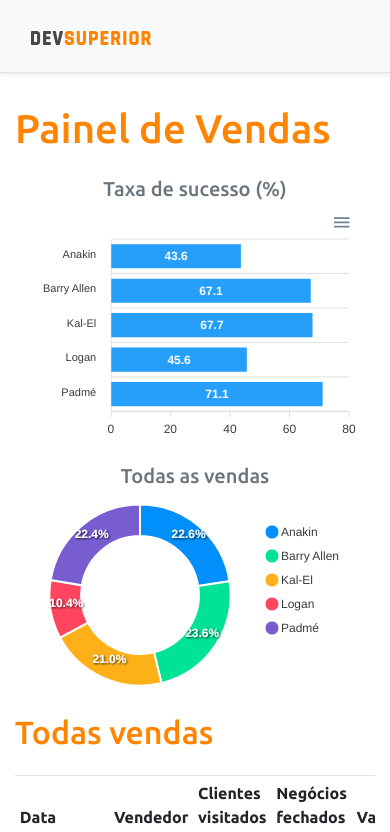
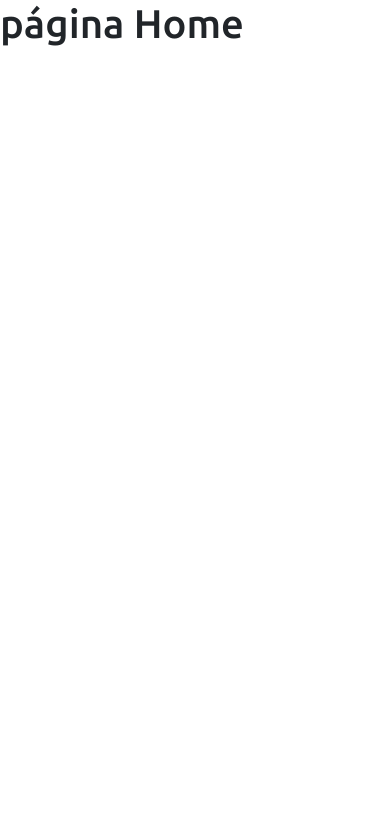
Before and after one commit to thiagoifrn/projeto-sds3, a React (Create React App) app in the folder frontend/: page / in a window 390 px wide. Shown: the top 832 px of the page. Built offline with nearby package versions, Linux system fonts and the light colour scheme.

Commit message:
Criango Pages e Rotas

```diff
--- a/frontend/package.json
+++ b/frontend/package.json
@@ -19,6 +19,7 @@
     "react": "^17.0.2",
     "react-apexcharts": "^1.3.9",
     "react-dom": "^17.0.2",
+    "react-router-dom": "^5.2.0",
     "react-scripts": "4.0.3",
     "typescript": "^4.1.2",
     "web-vitals": "^1.0.1"
@@ -46,5 +47,8 @@
       "last 1 firefox version",
       "last 1 safari version"
     ]
+  },
+  "devDependencies": {
+    "@types/react-router-dom": "^5.1.7"
   }
 }
--- a/frontend/src/App.tsx
+++ b/frontend/src/App.tsx
@@ -1,37 +1,9 @@
-import BarCharts from "components/BarChart";
-import DataTable from "components/DataTable";
-import DonutCharts from "components/DonutChart";
-import Footer from "components/Footer";
-import NavBar from "components/NavBar";
+
+import Routes from "Routes";
 
 function App() {
   return (
-    <>
-
-      <NavBar />
-
-      <div className="container">
-        <h1 className="text-primary py-3">Painel de Vendas</h1>
-        <div className="row px-3">
-          <div className="col-sm-6">
-              <h5 className="text-center text-secondary">Taxa de sucesso (%)</h5>
-              <BarCharts/>
-          </div>
-          <div className="col-sm-6">
-              <h5 className="text-center text-secondary">Todas as vendas</h5>
-              <DonutCharts/>
-          </div>
-        </div>
-        <div className="py-3">
-          <h2 className="text-primary">Todas vendas</h2>
-
-        </div>
-        <DataTable/>
-      </div>
-
-      <Footer/>
-
-    </>
+    <Routes />
   );
 }
 
--- /dev/null
+++ b/frontend/src/Routes.tsx
@@ -0,0 +1,23 @@
+import Dashboard from 'pages/Dashboard';
+import Home from 'pages/Home';
+import { BrowserRouter, Route, Switch } from 'react-router-dom';
+
+const Routes = () => {
+    return (
+        <BrowserRouter>
+            <Switch>
+
+                <Route path="/" exact >
+                    <Home />
+                </Route>
+
+                <Route path="/dashboard">
+                    <Dashboard />
+                </Route>
+
+            </Switch>
+        </BrowserRouter>
+    );
+}
+
+export default Routes;
--- /dev/null
+++ b/frontend/src/pages/Dashboard/index.tsx
@@ -0,0 +1,36 @@
+import BarCharts from "components/BarChart";
+import DataTable from "components/DataTable";
+import DonutCharts from "components/DonutChart";
+import Footer from "components/Footer";
+import NavBar from "components/NavBar";
+
+const Dashboard = () => {
+    return (
+        <>
+            <NavBar />
+
+            <div className="container">
+                <h1 className="text-primary py-3">Painel de Vendas</h1>
+                <div className="row px-3">
+                    <div className="col-sm-6">
+                        <h5 className="text-center text-secondary">Taxa de sucesso (%)</h5>
+                        <BarCharts />
+                    </div>
+                    <div className="col-sm-6">
+                        <h5 className="text-center text-secondary">Todas as vendas</h5>
+                        <DonutCharts />
+                    </div>
+                </div>
+                <div className="py-3">
+                    <h2 className="text-primary">Todas vendas</h2>
+
+                </div>
+                <DataTable />
+            </div>
+
+            <Footer />
+        </>
+    );
+}
+
+export default Dashboard;
--- /dev/null
+++ b/frontend/src/pages/Home/index.tsx
@@ -0,0 +1,9 @@
+const Home = () => {
+    return (
+        <div >
+            <h1>página Home</h1>
+        </div>
+    );
+}
+
+export default Home;
```
Also changed, not shown: 1 other file (tests, documents, lock files or other folders).
